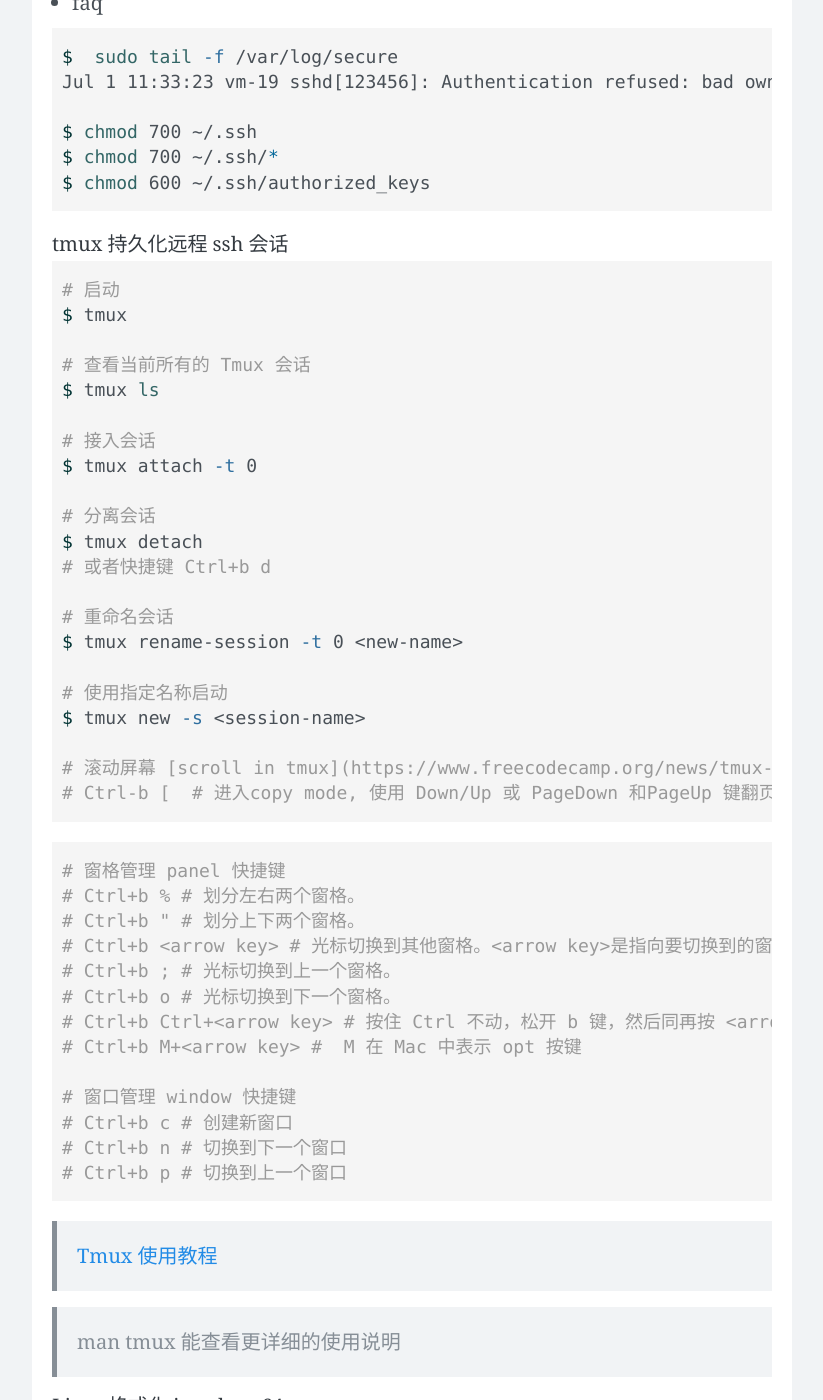
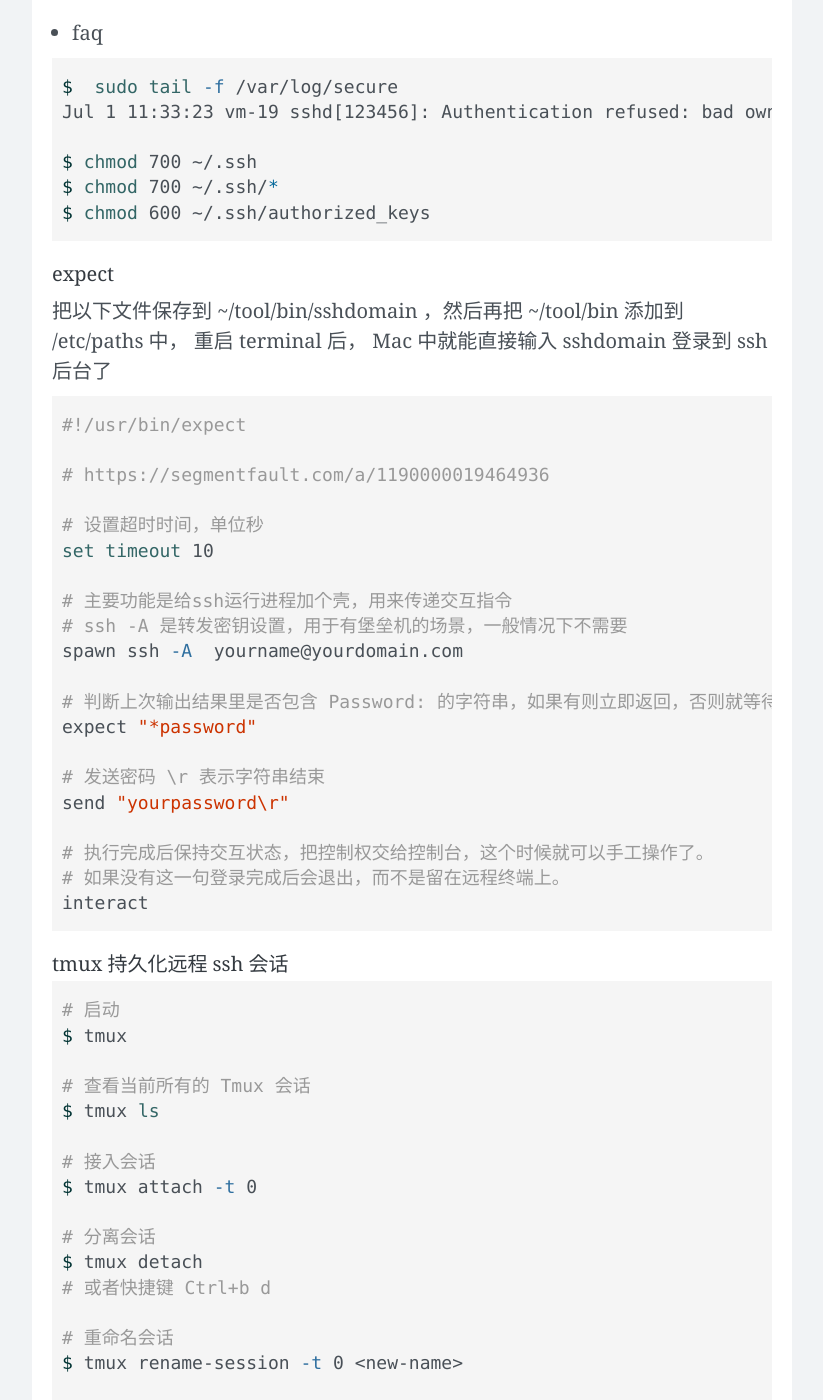
Before and after one commit to wangtiga/wangtiga.github.io, a Jekyll site: the page built from _posts/2019-09-17-linux_command.md, in a window 1280 px wide and 1400 px high, scrolled down 5814 px. Shown: the whole window, without its empty margins (228-1051 px from the left). Built offline with Jekyll 4.4.1, drawn with Linux system fonts in a browser that asks for light colours; nearby versions of some CDN libraries; comment, search, counter and statistics services are not loaded.

Commit message:
updated from r1

````diff
--- a/_posts/2019-09-17-linux_command.md
+++ b/_posts/2019-09-17-linux_command.md
@@ -262,6 +262,35 @@ Jul 1 11:33:23 vm-19 sshd[123456]: Authentication refused: bad ownership or mode
 $ chmod 700 ~/.ssh
 $ chmod 700 ~/.ssh/*
 $ chmod 600 ~/.ssh/authorized_keys
+```
+
+#### expect
+
+把以下文件保存到 ~/tool/bin/sshdomain ，然后再把 ~/tool/bin 添加到 /etc/paths 中，
+重启 terminal 后， Mac 中就能直接输入 sshdomain 登录到 ssh 后台了
+
+
+```sh
+#!/usr/bin/expect
+
+# https://segmentfault.com/a/1190000019464936
+
+# 设置超时时间，单位秒
+set timeout 10
+
+# 主要功能是给ssh运行进程加个壳，用来传递交互指令
+# ssh -A 是转发密钥设置，用于有堡垒机的场景，一般情况下不需要
+spawn ssh -A  yourname@yourdomain.com
+
+# 判断上次输出结果里是否包含 Password: 的字符串，如果有则立即返回，否则就等待一段时间后返回，这里等待时长就是前面设置的 10秒
+expect "*password"
+
+# 发送密码 \r 表示字符串结束
+send "yourpassword\r"
+
+# 执行完成后保持交互状态，把控制权交给控制台，这个时候就可以手工操作了。
+# 如果没有这一句登录完成后会退出，而不是留在远程终端上。
+interact
 ```
 
 
````
Also changed, not shown: _previews/high_performance_go_workshop.md (+5 -1 lines).
